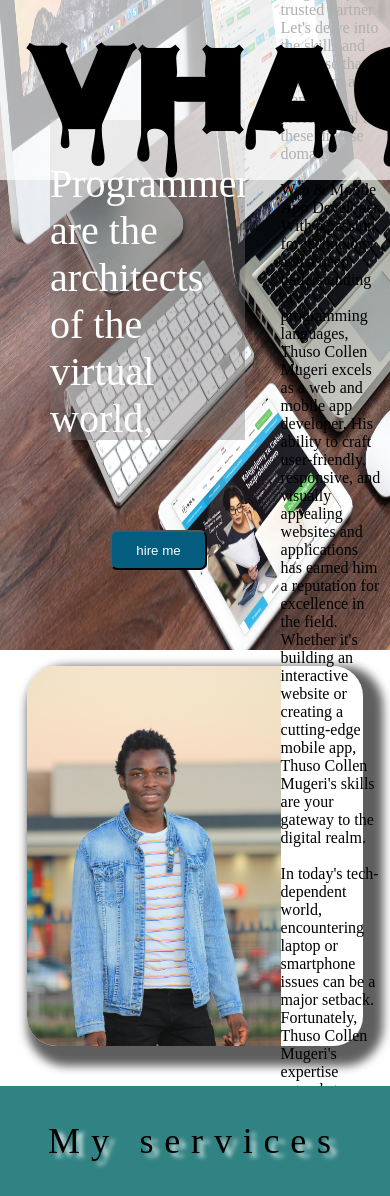
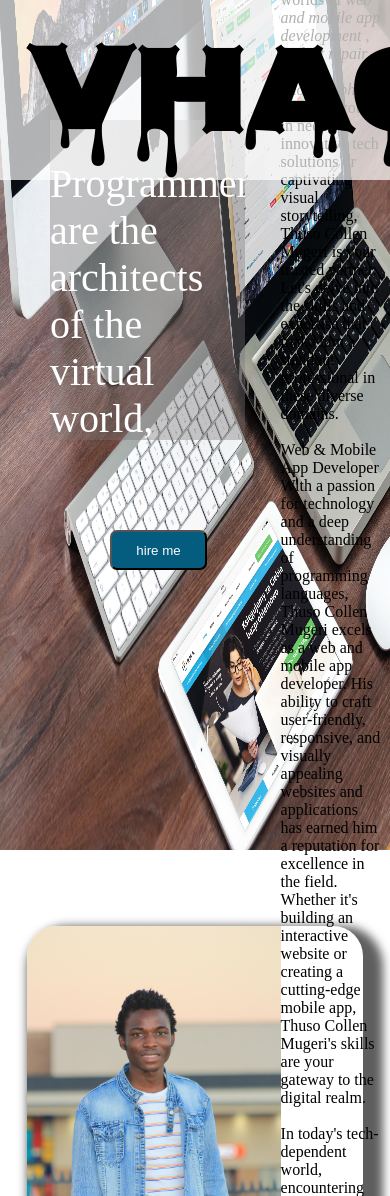
Before and after one commit to mugerithuso/mugerithuso.github.io, a PHP site: page / in a window 390 px wide; the page is wider, and only the part inside the window is pictured. Shown: the top 1196 px of that part. Run offline with PHP 8.4, Linux system fonts and the light colour scheme.

Commit message:
inlarge the background image

```diff
--- a/mugeri.css
+++ b/mugeri.css
@@ -294,6 +294,9 @@
 
 
 @media screen and (max-width: 1000px) {
+    body{
+
+    }
 .hearder {
         background: #ffffffaf;
         width: 100%;
@@ -338,6 +341,18 @@
         font-size: 40px;
         background-color: #79757563;
     }
+        #back-image {
+            width: 100%;
+            height: 850px;
+            z-index: -1;
+            image-rendering: optimizeSpeed;
+            position: relative;
+            top: 0;
+            margin-bottom: 60px;
+            overflow-x: hidden;
+
+
+        }
 
 
 
```
